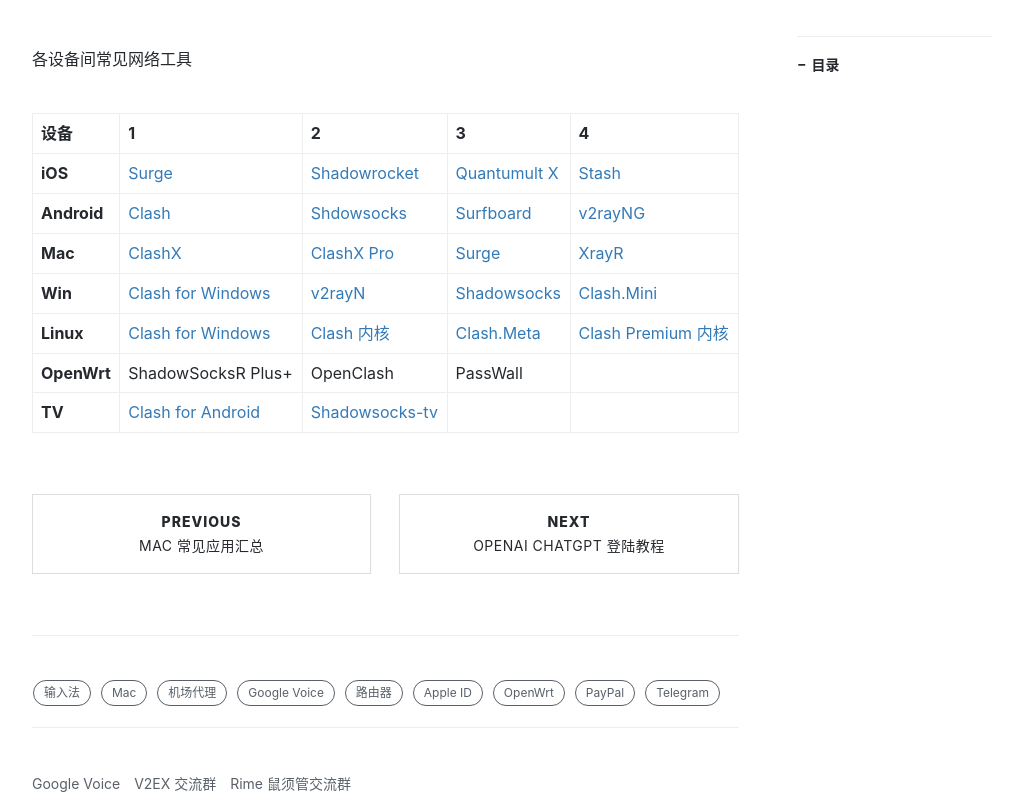
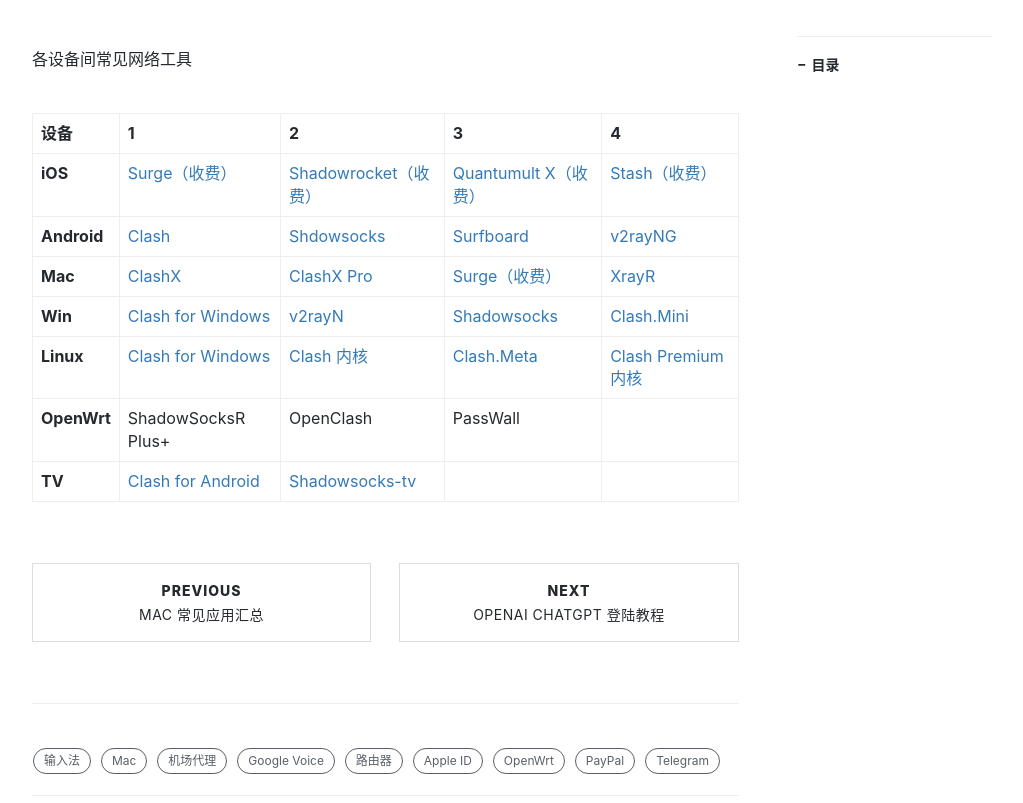
Before and after one commit to ssnhd/ssnhd.github.io, a Jekyll site: the page built from _posts/2022-9-3-network-tool.md, in a window 1280 px wide and 900 px high, scrolled down 339 px, cut to the strip 97-900 px from the top of the window. Shown: the whole strip, without its empty margins (233-1256 px from the left). Built offline with Jekyll 4.4.1, drawn with Linux system fonts in a browser that asks for light colours; nearby versions of some CDN libraries; comment, search, counter and statistics services are not loaded.

Commit message:
Update 2022-9-3-network-tool.md

```diff
--- a/_posts/2022-9-3-network-tool.md
+++ b/_posts/2022-9-3-network-tool.md
@@ -15,9 +15,9 @@
 
 | 设备 |  1|2  |3  | 4 |
 |---|---|---|---|---|
-| **iOS** | [Surge](https://apps.apple.com/us/app/id1442620678) | [Shadowrocket](https://apps.apple.com/us/app/shadowrocket/id932747118)  | [Quantumult X](https://apps.apple.com/us/app/quantumult-x/id1443988620) | [Stash](https://apps.apple.com/us/app/stash-proxy-utility/id1596063349) |
+| **iOS** | [Surge（收费）](https://apps.apple.com/us/app/id1442620678) | [Shadowrocket（收费）](https://apps.apple.com/us/app/shadowrocket/id932747118)  | [Quantumult X（收费）](https://apps.apple.com/us/app/quantumult-x/id1443988620) | [Stash（收费）](https://apps.apple.com/us/app/stash-proxy-utility/id1596063349) |
 | **Android** | [Clash](https://play.google.com/store/apps/details?id=com.github.kr328.clash)  | [Shdowsocks](https://play.google.com/store/apps/details?id=com.github.shadowsocks) | [Surfboard](https://play.google.com/store/apps/details?id=com.getsurfboard) | [v2rayNG](https://play.google.com/store/apps/details?id=com.v2ray.ang) |
-| **Mac** | [ClashX](https://github.com/yichengchen/clashX/releases) |  [ClashX Pro](https://install.appcenter.ms/users/clashx/apps/clashx-pro/distribution_groups/public)  | [Surge](https://nssurge.com/)  | [XrayR](https://github.com/XrayR-project/XrayR/releases) |
+| **Mac** | [ClashX](https://github.com/yichengchen/clashX/releases) |  [ClashX Pro](https://install.appcenter.ms/users/clashx/apps/clashx-pro/distribution_groups/public)  | [Surge（收费）](https://nssurge.com/)  | [XrayR](https://github.com/XrayR-project/XrayR/releases) |
 | **Win** | [Clash for Windows](https://github.com/Fndroid/clash_for_windows_pkg/releases)  | [v2rayN](https://github.com/2dust/v2rayN/releases) |[Shadowsocks](https://github.com/shadowsocks/shadowsocks-windows/releases)  | [Clash.Mini](https://github.com/MetaCubeX/Clash.Mini/releases)|
 | **Linux** | [Clash for Windows](https://github.com/Fndroid/clash_for_windows_pkg/releases)  | [Clash 内核](https://github.com/Dreamacro/clash/releases) | [Clash.Meta](https://github.com/MetaCubeX/Clash.Meta/releases) | [Clash Premium 内核](https://github.com/Dreamacro/clash/releases/tag/premium) |
 | **OpenWrt** | ShadowSocksR Plus+ | OpenClash | PassWall |  |
```
